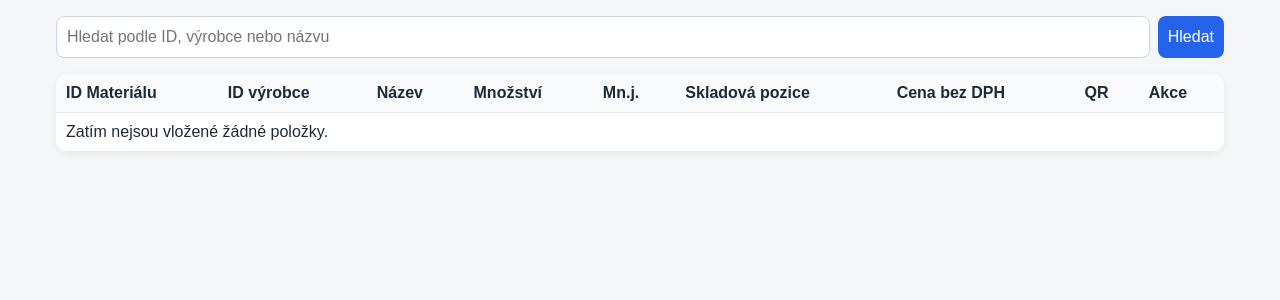
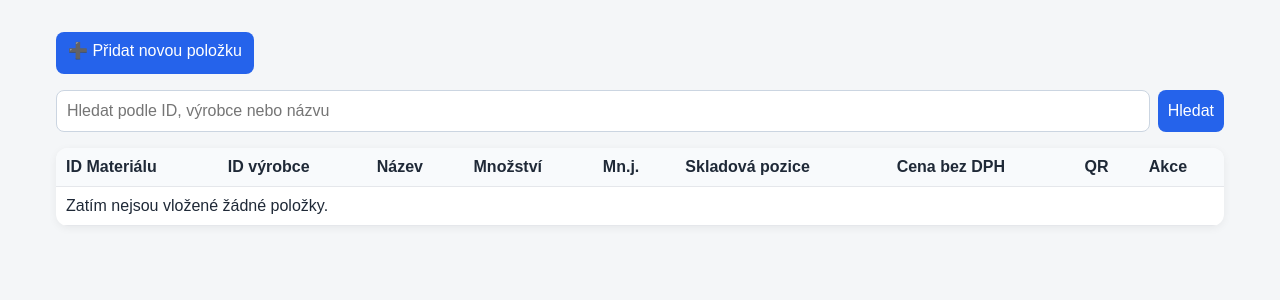
Before and after one commit to pecenyjirikdubno/sklad-app, a Flask app: page / in a window 1280 px wide. Shown: the part 112-412 px from the top of the page. Run offline with Flask 3, Linux system fonts and the light colour scheme; the visitor is signed in with stand-in values (Sample User, id 1).

Commit message:
Add admin add material button to overview

```diff
--- a/templates/index.html
+++ b/templates/index.html
@@ -1,5 +1,15 @@
 {% extends "base.html" %}
 {% block content %}
+
+{% if current_user.role == 'admin' %}
+<p style="margin-bottom: 16px;">
+    <a class="button-link" href="{{ url_for('add_material') }}">
+        ➕ Přidat novou položku
+    </a>
+
+</p>
+{% endif %}
+
 <form class="search" method="get">
     <input type="text" name="q" value="{{ q }}" placeholder="Hledat podle ID, výrobce nebo názvu">
     <button type="submit">Hledat</button>
```
